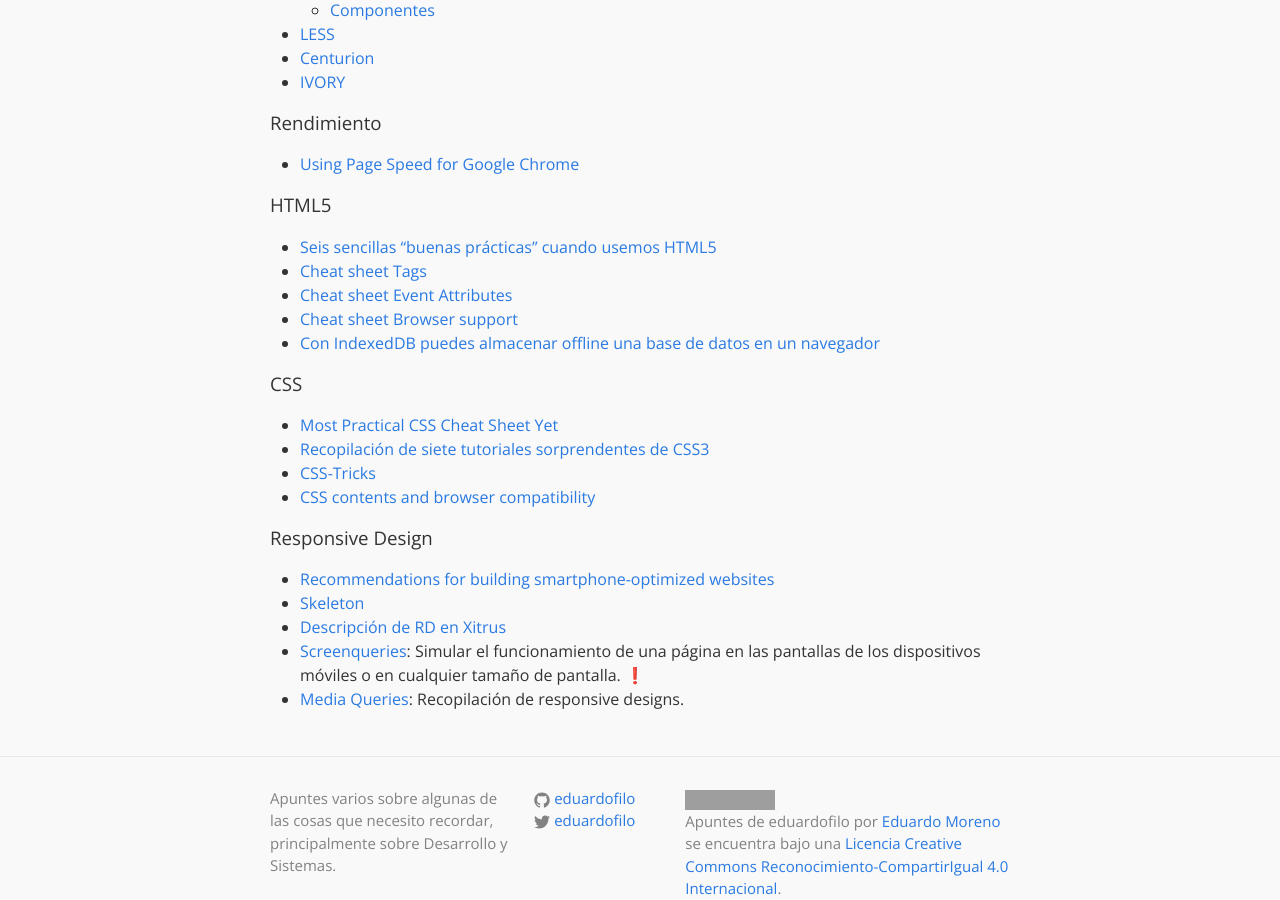
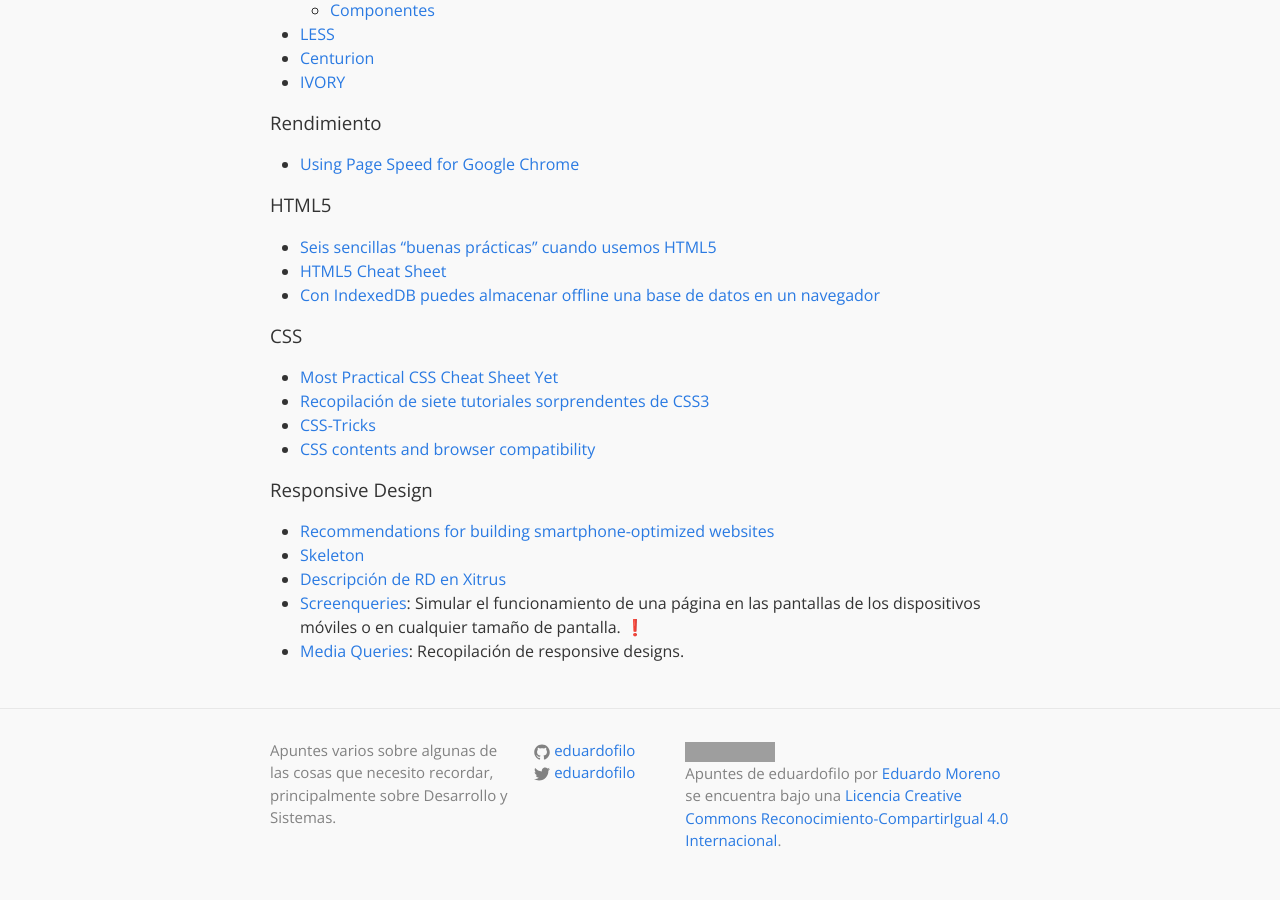
Before and after one commit to eduardofilo/eduardofilo.jekyll, a Jekyll site: the page built from desarrollo/html.md, in a window 1280 px wide and 900 px high, scrolled down 1011 px. Built offline with Jekyll 4.4.1, drawn with Linux system fonts in a browser that asks for light colours; emoji names are drawn with the system emoji font; grey boxes are pictures that could not be loaded.

Commit message:
Sustituyo cheat sheets de HTML5 con enlaces rotos tras aviso de Liz Nolan.

```diff
--- a/desarrollo/html.md
+++ b/desarrollo/html.md
@@ -53,9 +53,7 @@
 ### HTML5
 
 *  [Seis sencillas "buenas prácticas" cuando usemos HTML5](http://www.genbetadev.com/desarrollo-web/seis-sencillas-buenas-practicas-cuando-usemos-html5)
-*  [Cheat sheet Tags](http://www.inmotionhosting.com/infographics/_img/html5_cheat_sheet_tags.png)
-*  [Cheat sheet Event Attributes](http://www.inmotionhosting.com/infographics/_img/html5_cheat_sheet_event_attributes.png)
-*  [Cheat sheet Browser support](http://www.inmotionhosting.com/infographics/_img/html5_cheat_sheet_browser_support.png)
+*  [HTML5 Cheat Sheet](https://www.hivelocity.net/html5/)
 *  [Con IndexedDB puedes almacenar offline una base de datos en un navegador](http://www.genbetadev.com/desarrollo-web/con-indexeddb-puedes-almacenar-offline-una-base-de-datos-en-un-navegador)
 
 ### CSS
```
